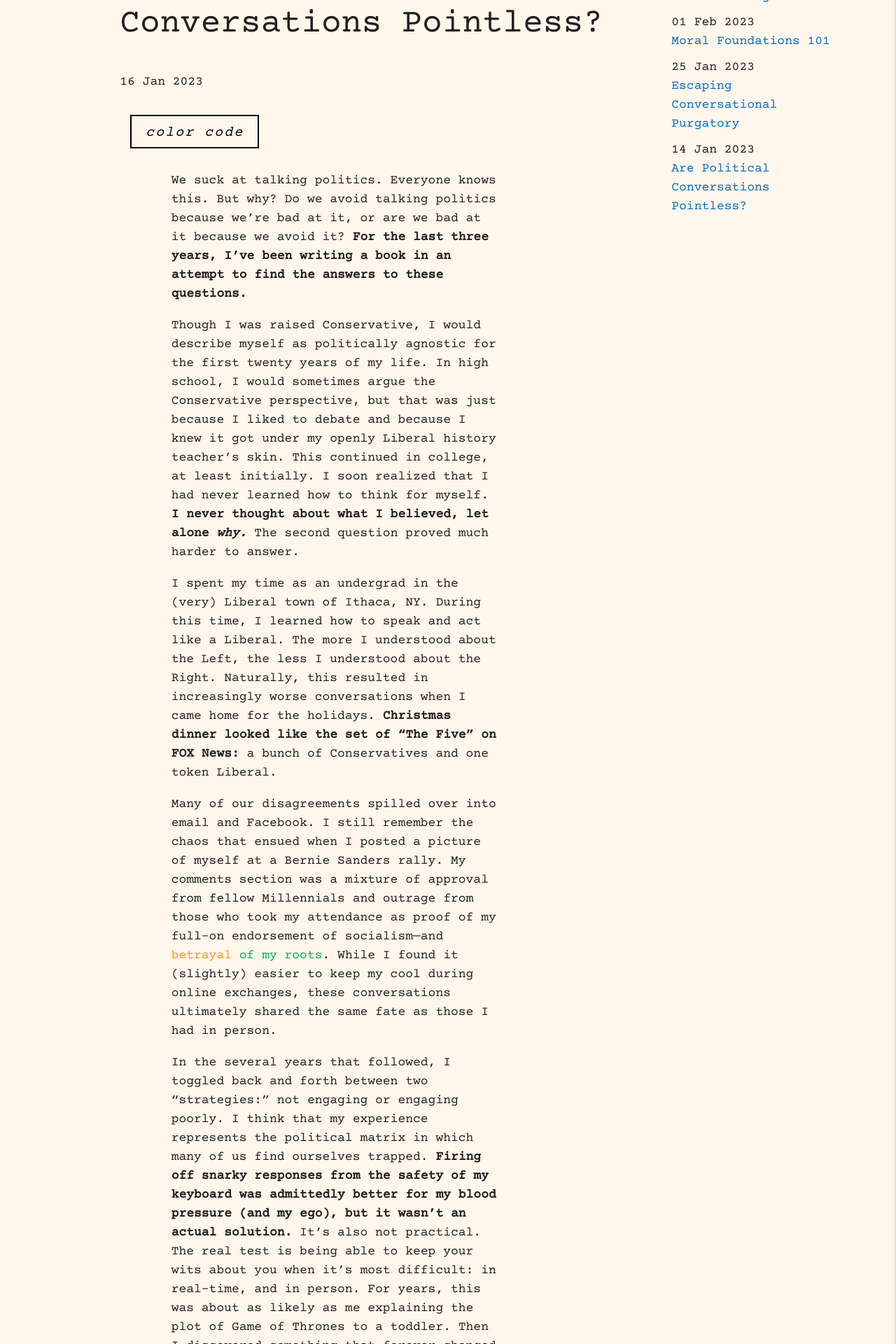
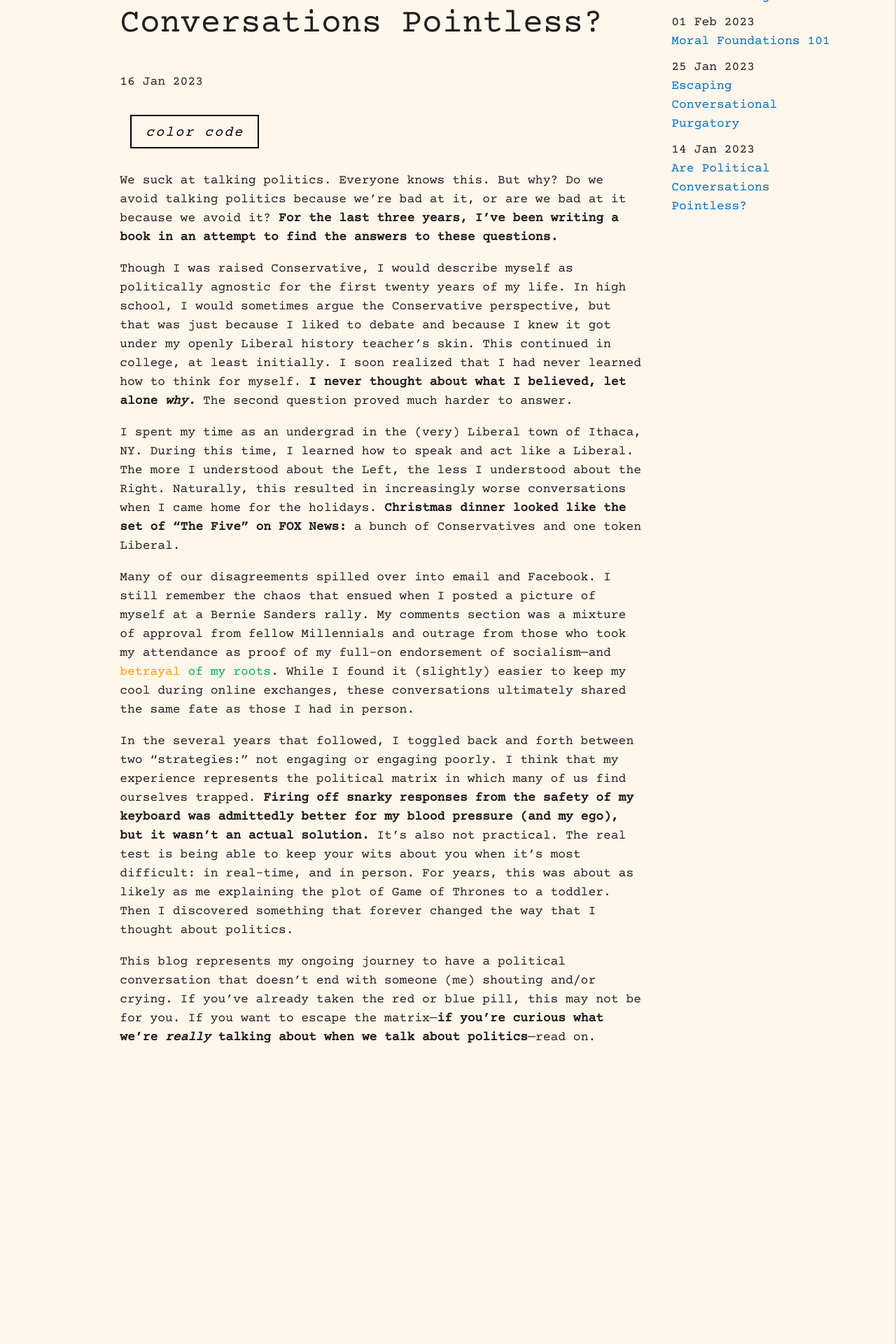
Before and after one commit to khiciste/apologetic_millennial, a Jekyll site: the page built from _posts/2023-01-16-are-political-conversations-pointless.html, in a window 1280 px wide. Shown: the part 419-2339 px from the top of the page at 70% size. Built offline with Jekyll 4.4.1, drawn with Linux system fonts in a browser that asks for light colours; some web fonts are replaced.

Commit message:
format blog posts

```diff
--- a/_posts/2023-01-16-are-political-conversations-pointless.html
+++ b/_posts/2023-01-16-are-political-conversations-pointless.html
@@ -3,8 +3,7 @@ layout: post
 title: "Are Political Conversations Pointless?"
 date: 2023-01-16
 ---
-    <!-- blog post 1 ---------------------------------------------------------------->
-      <div class="col s12 offset-l1 l8">
+<!-- blog post 1 -------------------------->
 <p>
   We suck at talking politics. Everyone knows this. But why? Do we avoid talking politics because we’re bad at it, or are we bad at it because we avoid it? <b>For the last three years, I’ve been writing a book in an attempt to find the answers to these questions.</b>
 </p>
@@ -26,6 +25,3 @@ date: 2023-01-16
 
 <br />
 <br />
-        <br />
-
-      </div>
--- a/_posts/2023-01-25-escaping-conversational-purgatory.html
+++ b/_posts/2023-01-25-escaping-conversational-purgatory.html
@@ -4,7 +4,6 @@ title: "Escaping Conversational Purgatory"
 date: 2014-01-25
 ---
 <!-- blog post 2 -------------------------->
-      <div class="col s12 offset-l1 l8">
 <p>
   I spent my first year out of college working as a substitute teacher. Part of this job involved getting called at 5 AM:
 </p>
@@ -102,4 +101,3 @@ date: 2014-01-25
   <li><a target="_blank" href="https://www.amazon.com/Righteous-Mind-Divided-Politics-Religion/dp/0307455777">The Righteous Mind</a> by Jonathan Haidt (2013)</li>
   <li><a target="_blank" href="https://www.amazon.com/Behave-Biology-Humans-Best-Worst-ebook/dp/B01IAUGC5S/ref=sr_1_1">Behave</a> by Robert Sapolsky (2017) </li>
 </ol> -->
-      </div>
--- a/_posts/2023-02-01-moral-foundations-101.html
+++ b/_posts/2023-02-01-moral-foundations-101.html
@@ -5,7 +5,6 @@ date: 2023-02-01
 ---
 
 <!-- blog post 3 -------------------------->
-      <div class="col s12 offset-l1 l8">
 <p>
   <span class="small">
   *Disclaimer: Graphics are adapted from <a target="_blank" href="https://direct.mit.edu/daed/article/133/4/55/27470/Intuitive-ethics-how-innately-prepared-intuitions">Haidt and Joseph 2004</a> and <a target="_blank" href="https://www.ncbi.nlm.nih.gov/pmc/articles/PMC3424229/#:~:text=Libertarians%20appear%20to%20have%20a,that%20supersedes%20other%20moral%20considerations.">Iyer et al, 2010</a>
@@ -54,4 +53,3 @@ date: 2023-02-01
 </p>
 <!-- separator -->
 <p>_____________________________</p>
-      </div>
--- a/_posts/2023-02-08-the-case-against-my-deadbeat-neighbors.html
+++ b/_posts/2023-02-08-the-case-against-my-deadbeat-neighbors.html
@@ -3,9 +3,7 @@ layout: post
 title: "The Case Against My Deadbeat Neighbors"
 date: 2023-02-08
 ---
-
 <!-- blog post 4 -------------------------->
-      <div class="col s12 offset-l1 l8">
 <p class="small">
   Illustrations by
   <a target="_blank" href="https://www.instagram.com/sammetzlerart/">@sammetzlerart</a>
@@ -39,4 +37,3 @@ date: 2023-02-08
 <img class="responsive" src="./images/better_driveway.jpeg" />
 <!-- separator -->
 <p>_____________________________</p>
-      </div>
```
Lines whose indentation alone changed are shown as unchanged.
